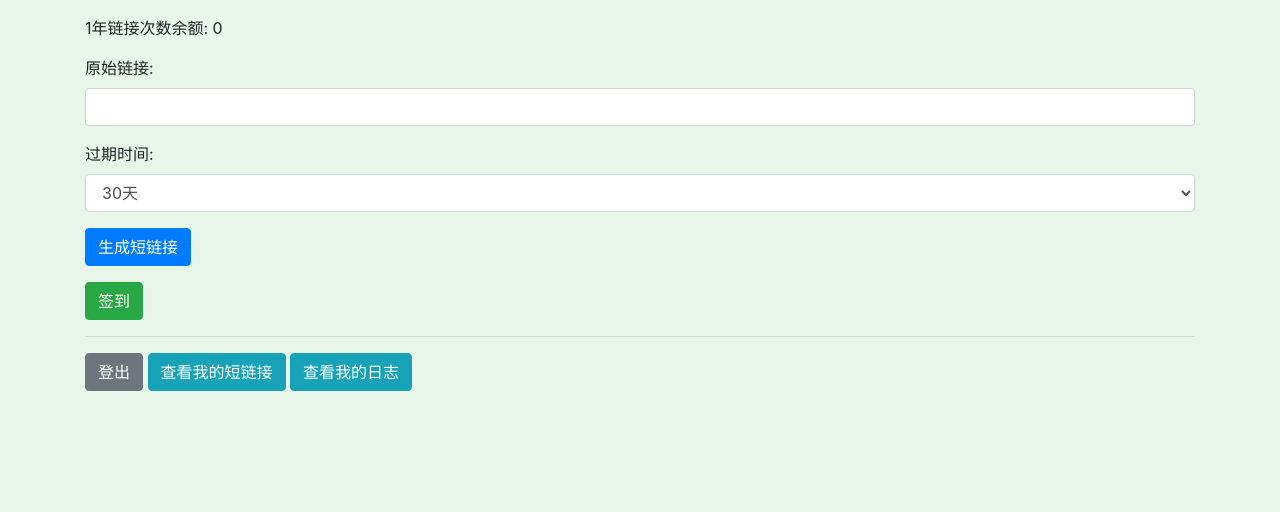
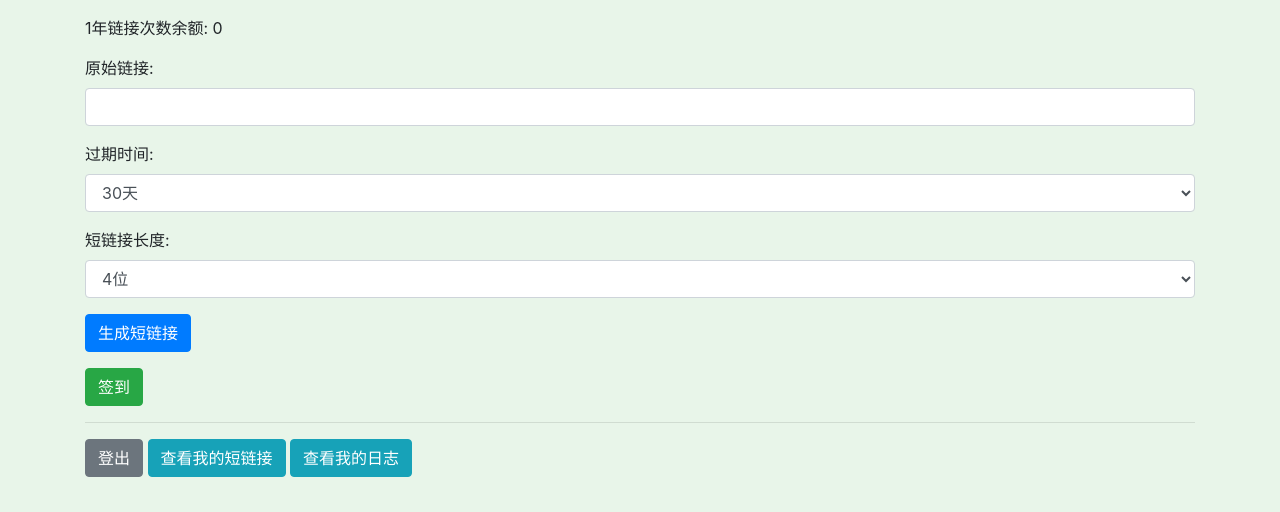
Before and after one commit to ls2023wsw/Short-link, a Flask app: page / in a window 1280 px wide. Shown: the part 288-800 px from the top of the page. Run offline with Flask 3, Linux system fonts and the light colour scheme; the visitor is signed in with stand-in values (Sample User, id 1); data comes from the database, SQL or seed files in the repository; some libraries are stand-ins or nearby versions.

Commit message:
Update index.html

```diff
--- a/templates/index.html
+++ b/templates/index.html
@@ -29,6 +29,18 @@
                     <option value="365">1年</option>
                 </select>
             </div>
+            <div class="form-group">
+                <label for="length">短链接长度:</label>
+                <select class="form-control" name="length" required>
+                    <option value="2">2位</option>
+                    <option value="3">3位</option>
+                    <option value="4" selected>4位</option>
+                    <option value="5">5位</option>
+                    <option value="6">6位</option>
+                    <option value="7">7位</option>
+                    <option value="8">8位</option>
+                </select>
+            </div>
             <button type="submit" class="btn btn-primary">生成短链接</button>
         </form>
         <form action="/check_in" method="post" class="mt-3">
```
